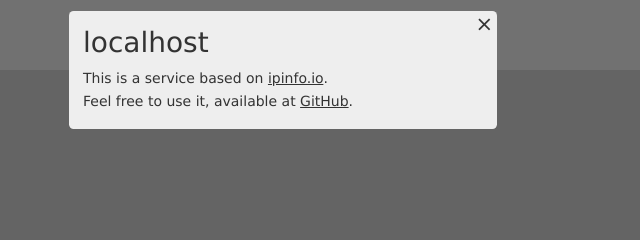
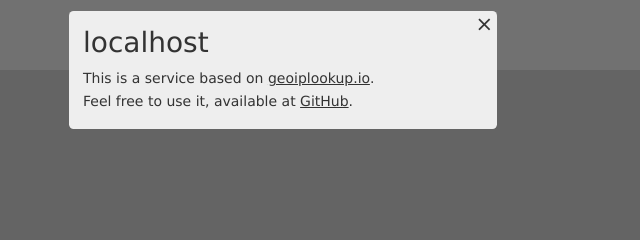
Before and after one commit to rcus/ip, a website: page public/index.html in a window 1280 px wide. Both pictures are taken after a click on the element "About". Shown: the part 330-570 px from the top of the page, 357-997 px from the left. Drawn offline with Linux system fonts and the light colour scheme; no server answers.

Commit message:
Updated service provider

```diff
--- a/public/index.html
+++ b/public/index.html
@@ -28,7 +28,7 @@
       <div class="content">
         <div class="close toggle-about">&times;</div>
         <p class="header">IP Address</p>
-        <p>This is a service based on <a href="//ipinfo.io" class="underline">ipinfo.io</a>.</p>
+        <p>This is a service based on <a href="//geoiplookup.io" class="underline">geoiplookup.io</a>.</p>
         <p>Feel free to use it, available at <a href="//github.com/tornroth/ip" class="underline">GitHub</a>.</p>
       </div>
     </div>
```
Also changed, not shown: README.md.
